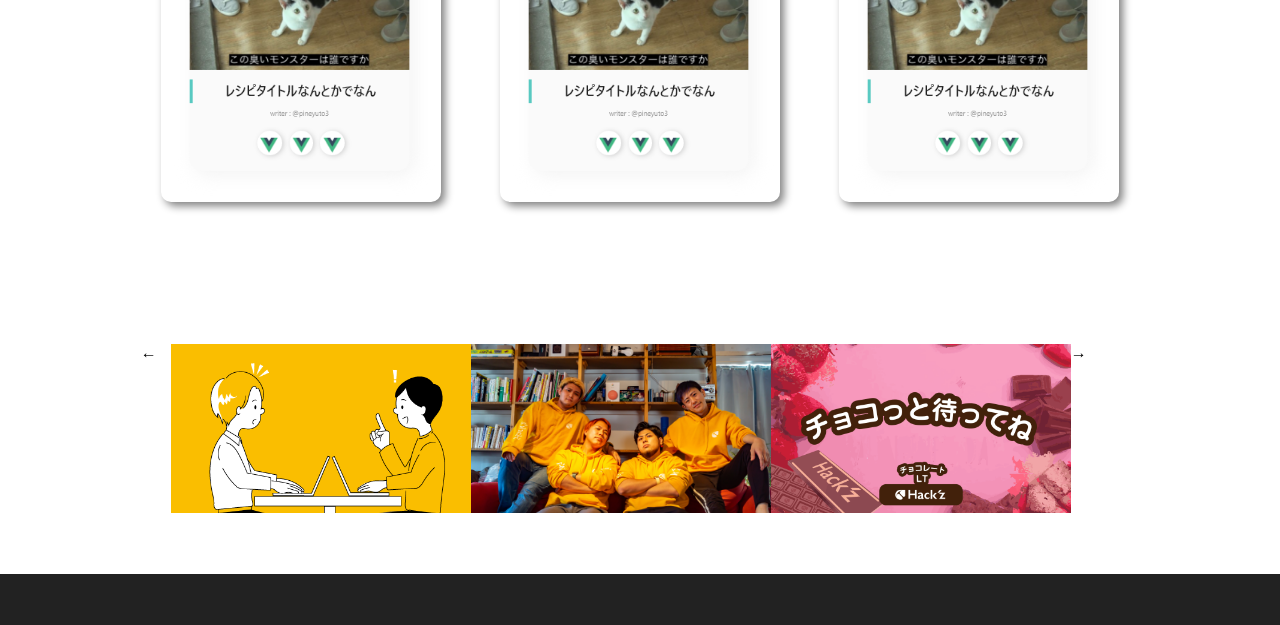
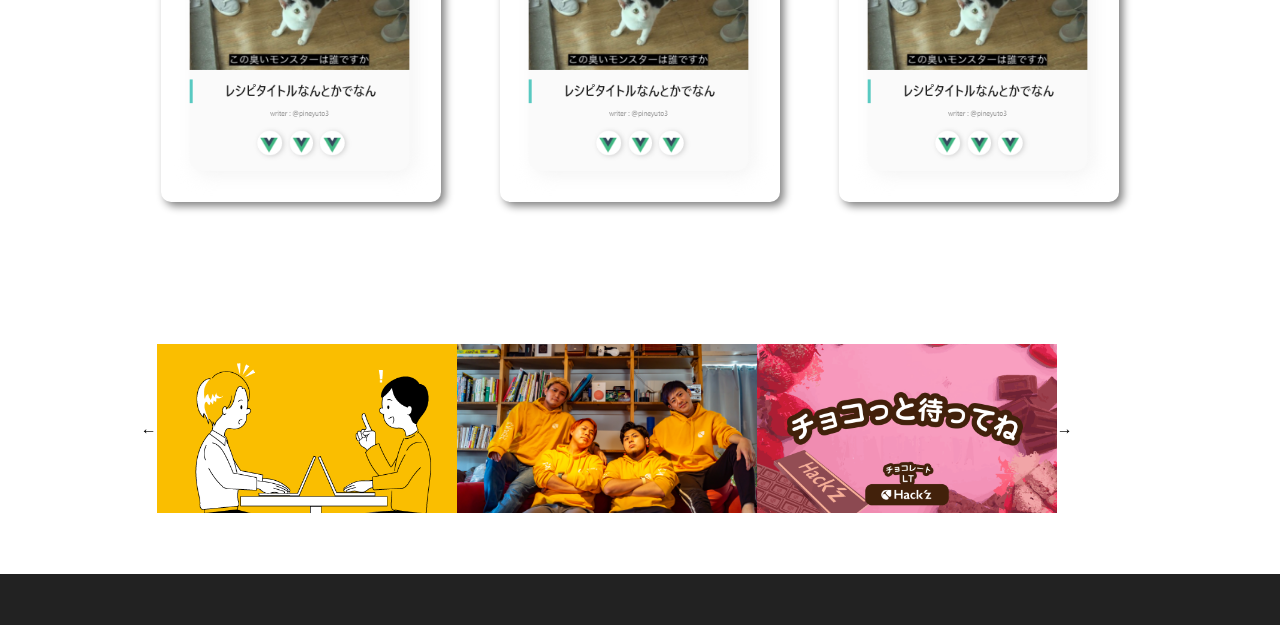
Before and after one commit to uuronn/topaz_lp, a plain HTML site: page index.html in a window 1280 px wide. Shown: the part 1912-2537 px from the top of the page. Drawn offline with Linux system fonts and the light colour scheme; some packages are replaced by stand-ins of ours.

Commit message:
change_footer

```diff
--- a/css/content.css
+++ b/css/content.css
@@ -128,4 +128,6 @@
 }
 
 
-@media screen and (min-width: 810px)
+@media screen and (min-width: 830px) {
+
+}
--- a/css/footer.css
+++ b/css/footer.css
@@ -22,3 +22,9 @@
     font-size: 4px;
     color: #fff;
 }
+
+@media screen and (max-width: 830px) {
+    .title_logo {
+        padding: 0 0 14px 0;
+    }
+}
--- a/index.html
+++ b/index.html
@@ -119,9 +119,7 @@
             </div>
         </div>
         <div class="content_bottom">
-            <div class="content_bottom-button">
-                <p class="button_left">←</p>
-            </div>
+            <button class="button_left">←</button>
             <div class="image_box">
                 <div class="image_card">
                     <img class="a" src="./image/talk_bottom-img.png" alt="トーク">
@@ -133,9 +131,7 @@
                     <img class="a" src="./image/chocolate-img.png" alt="チョコLT">
                 </div>
             </div>
-            <div class="content_bottom-button">
-                <p class="button_right">→</p>
-            </div>
+            <button class="button_right">→</button>
         </div>
     </div>
     <div class="footer">
```
